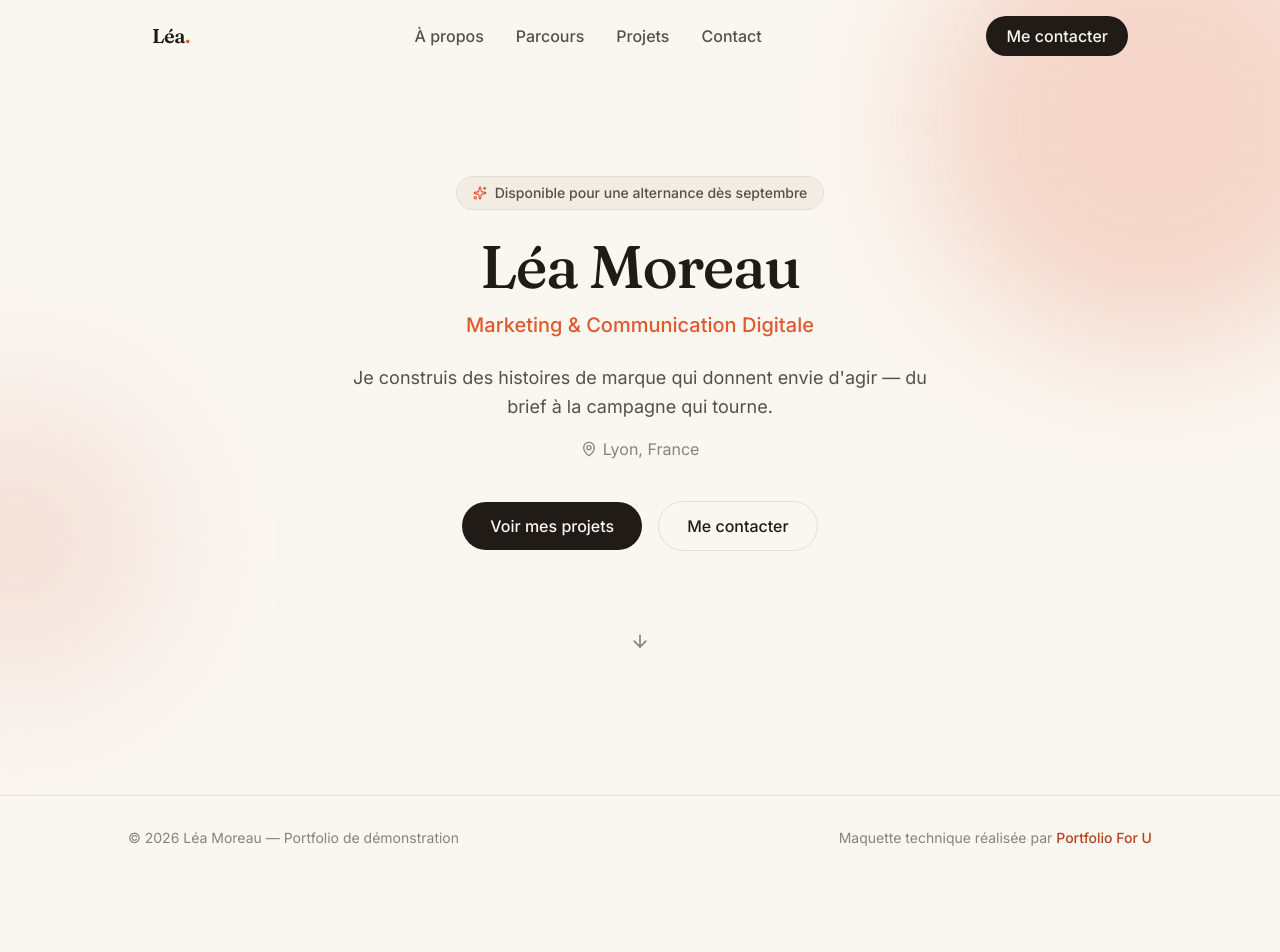
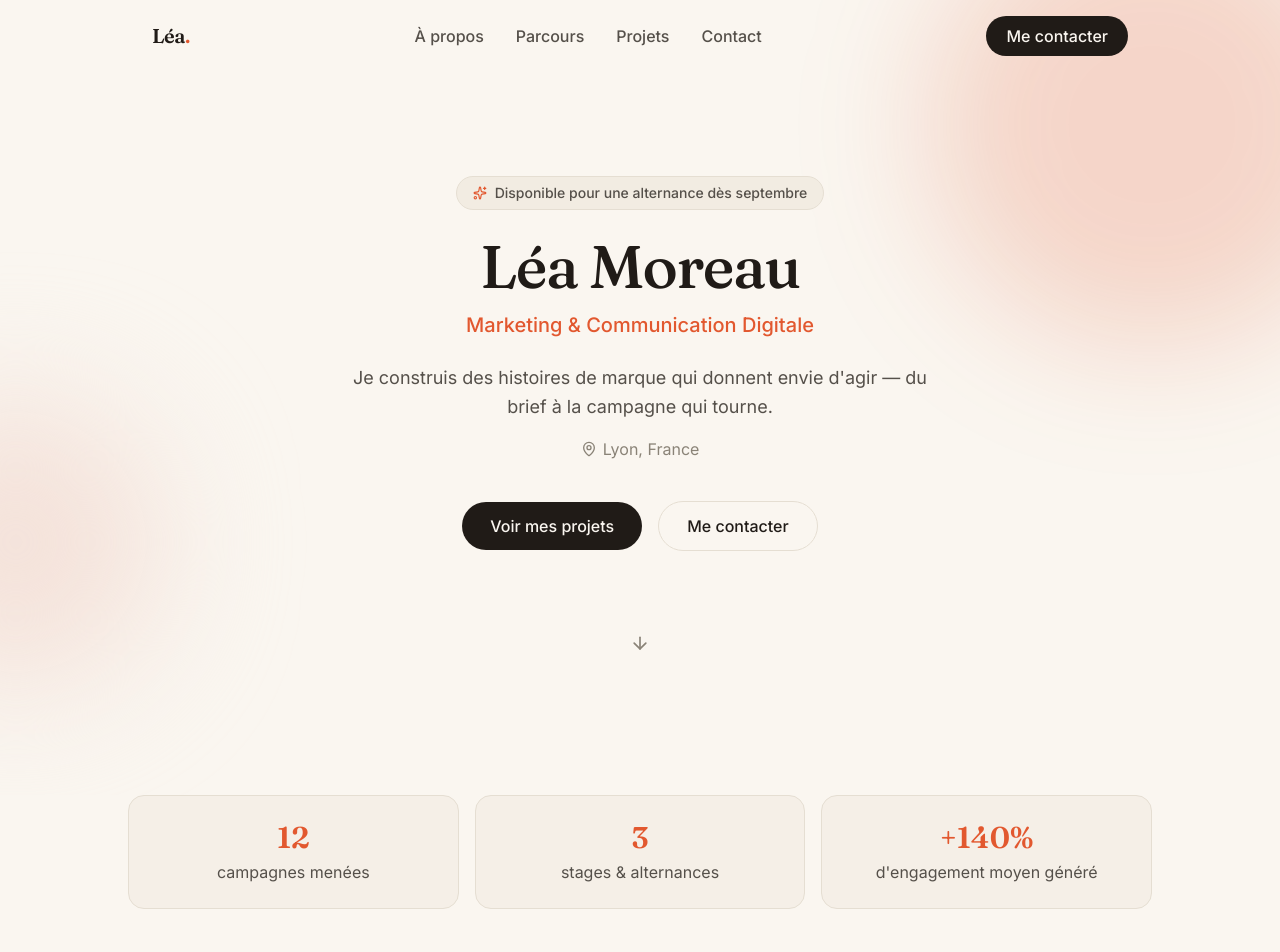
Before and after one commit to portfolioforu/demo-portfolio-react, a React (Vite) app: page / in a window 1280 px wide. Shown: the top 952 px of the page. Before the commit the page ends 880 px from the top, so only its background shows below. Built offline with nearby package versions, Linux system fonts and the light colour scheme.

Commit message:
Met a jour la page accueil et ajoute la page detail projet

```diff
--- a/src/pages/Home.tsx
+++ b/src/pages/Home.tsx
@@ -1,5 +1,11 @@
+import HomeHighlights from '../components/HomeHighlights'
 import Hero from '../components/Hero'
 
 export default function Home() {
-  return <Hero />
+  return (
+    <>
+      <Hero />
+      <HomeHighlights />
+    </>
+  )
 }
--- /dev/null
+++ b/src/pages/ProjectDetail.tsx
@@ -0,0 +1,9 @@
+import ProjectDetailSection from '../components/ProjectDetail'
+
+export default function ProjectDetail() {
+  return (
+    <div className="pt-8">
+      <ProjectDetailSection />
+    </div>
+  )
+}
```
